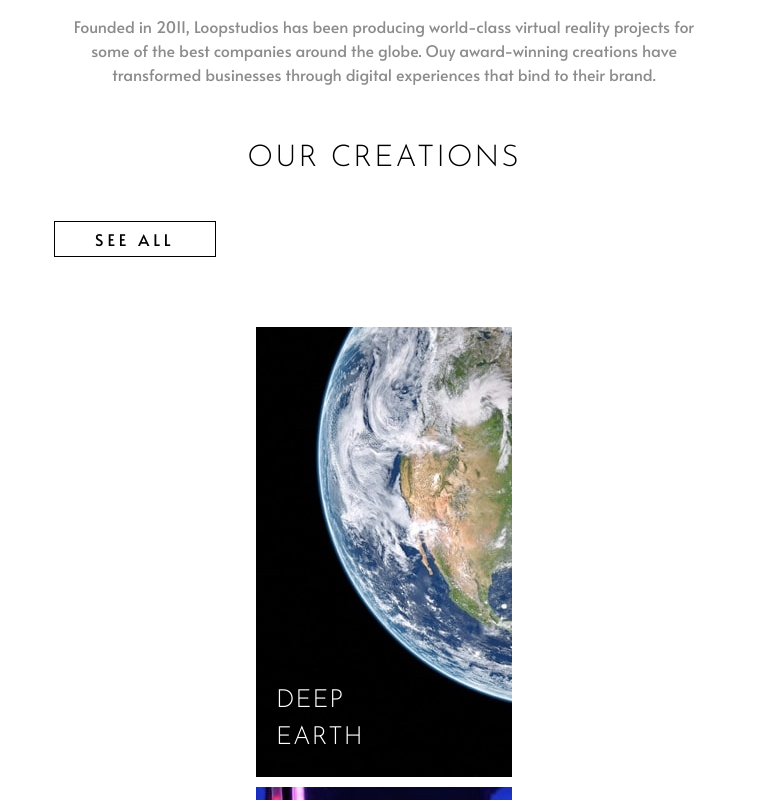
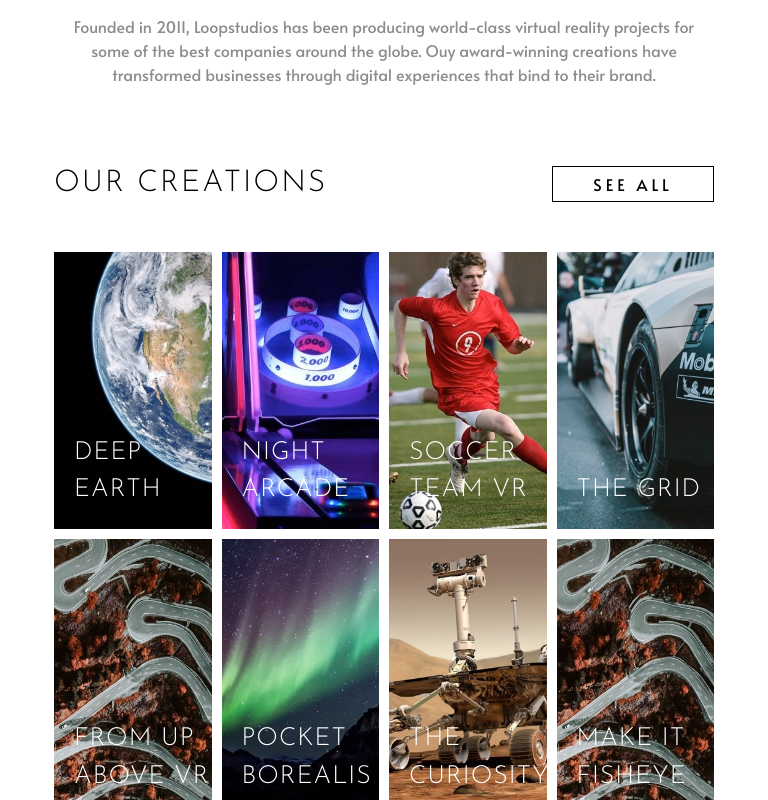
Before and after one commit to lawrenceprieto/loopstudios, a React (Vite) app: page / in a window 768 px wide. Shown: the part 920-1720 px from the top of the page. Built offline with nearby package versions, Linux system fonts and the light colour scheme.

Commit message:
fix tablet view of landing page

```diff
--- a/src/styles/landingpage.css
+++ b/src/styles/landingpage.css
@@ -92,7 +92,28 @@
 
 /* tablet */
 @media (min-width: 641px) and (max-width: 1007px) {
-
+    .h-b {
+        display: flex;
+        justify-content: space-between;
+        align-items: center;
+        margin: 10px 0;
+    }
+    .creation-img {
+        height: auto;
+        width: 100%;
+    }
+    .creations {
+        margin-top: 0;
+        display: flex;
+        flex-direction: row;
+        flex-wrap: wrap;
+        gap: 10px;
+        margin-bottom: 100px;
+    }
+    .creations-container {
+        flex: 1 0 calc(25% - 10px);
+        cursor: pointer;
+    }
 }
 
 /* desktop */
```
